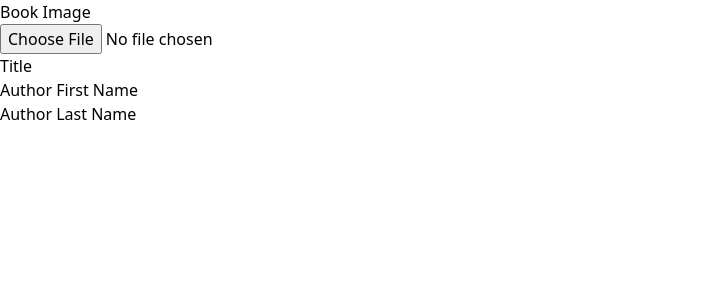
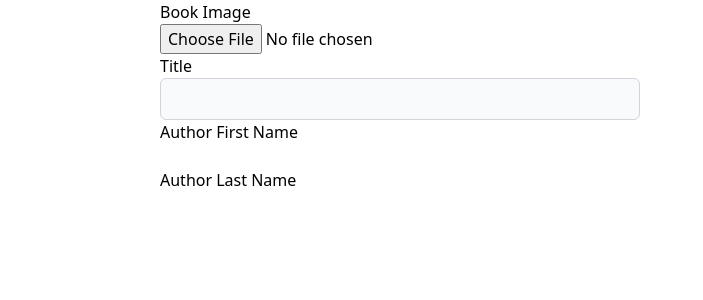
Before and after one commit to francoisdillinger/book_nook_frontend, a React (Vite) app: page / in a window 1280 px wide. Shown: the top 300 px of the page, without its empty margins (0-703 px from the left). Built offline with nearby package versions, Linux system fonts and the light colour scheme.

Commit message:
Update form styling in EditBook component

```diff
--- a/src/components/EditBook.tsx
+++ b/src/components/EditBook.tsx
@@ -2,7 +2,7 @@ export default function EditBook() {
 	return (
 		<form
 			action=""
-			className=""
+			className="w-3/4 m-auto"
 		>
 			<div className="">
 				<label
@@ -18,15 +18,26 @@ export default function EditBook() {
 				/>
 			</div>
 			<div className="">
-				<label htmlFor="title">Title</label>
+				<label
+					htmlFor="title"
+					className="block"
+				>
+					Title
+				</label>
 				<input
+					className="block p-2.5 w-1/2 z-20 text-sm text-gray-900 rounded-md bg-gray-50 border border-gray-300 focus:ring-blue-300 focus:border-blue-300 focus-visible:outline-none"
 					type="text"
 					name="title"
 					id="title"
 				/>
 			</div>
 			<div className="">
-				<label htmlFor="firstname">Author First Name</label>
+				<label
+					htmlFor="firstname"
+					className="block"
+				>
+					Author First Name
+				</label>
 				<input
 					type="text"
 					name="firstname"
@@ -34,7 +45,12 @@ export default function EditBook() {
 				/>
 			</div>
 			<div className="">
-				<label htmlFor="lastname">Author Last Name</label>
+				<label
+					htmlFor="lastname"
+					className="block"
+				>
+					Author Last Name
+				</label>
 				<input
 					type="text"
 					name="lastname"
```
